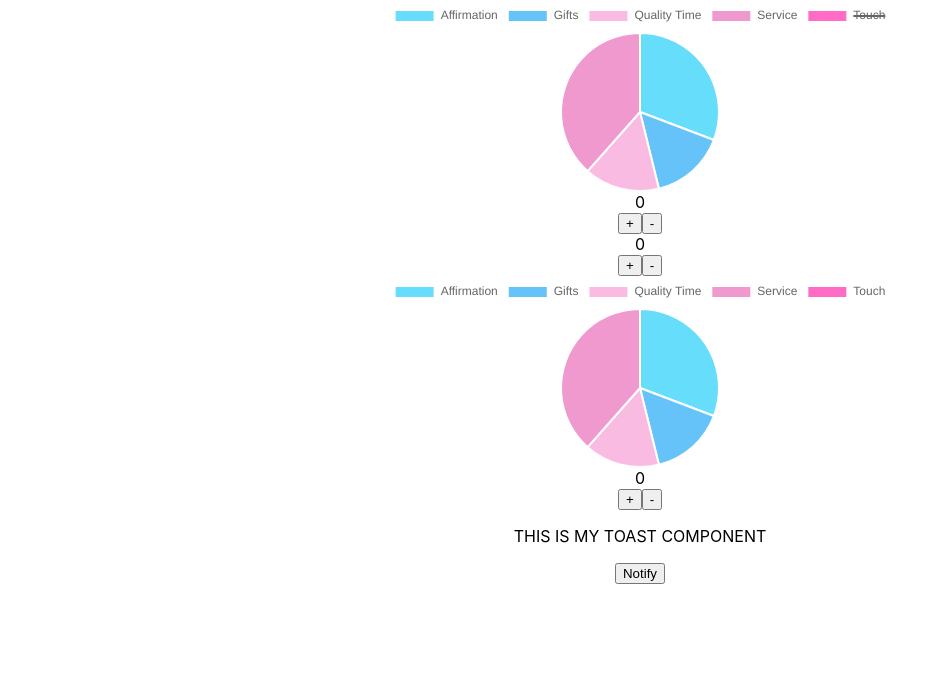
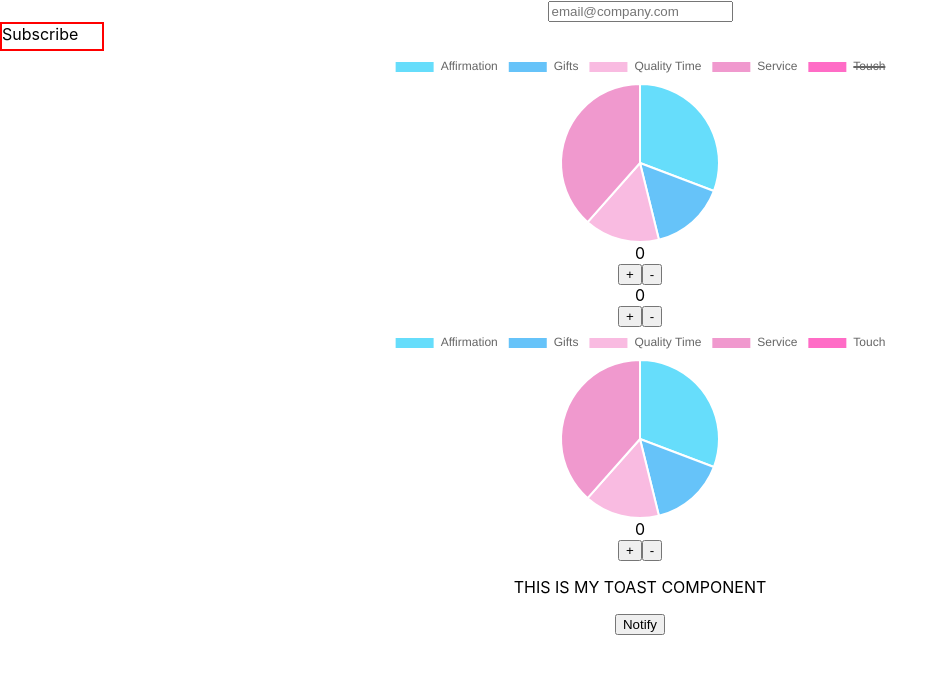
Before and after one commit to bbdoggett3/chart.js-practice, a React (Create React App) app: page / in a window 1280 px wide. Shown: the top 674 px of the page, without its empty margins (0-949 px from the left). Built offline with nearby package versions, Linux system fonts and the light colour scheme.

Commit message:
practice recaptcha authentication

```diff
--- a/package.json
+++ b/package.json
@@ -10,6 +10,7 @@
     "react": "^16.13.1",
     "react-chartjs-2": "^2.9.0",
     "react-dom": "^16.13.1",
+    "react-recaptcha-v3": "^2.0.1",
     "react-scripts": "3.4.1",
     "react-toastify": "^6.0.6"
   },
--- a/public/index.html
+++ b/public/index.html
@@ -39,5 +39,7 @@
       To begin the development, run `npm start` or `yarn start`.
       To create a production bundle, use `npm run build` or `yarn build`.
     -->
+
+    <script src="https://www.google.com/recaptcha/api.js?onLoad=onLoadCallback&render=explicit" async defer></script>
   </body>
 </html>
--- a/src/App.css
+++ b/src/App.css
@@ -2,37 +2,17 @@
   text-align: center;
 }
 
-.App-logo {
-  height: 40vmin;
-  pointer-events: none;
+.convert {
+  display: flex;
+  justify-items: center;
+  align-content: center;
+  border: 2px solid red;
+  width: 100px;
+  height: 25px;
 }
 
-@media (prefers-reduced-motion: no-preference) {
-  .App-logo {
-    animation: App-logo-spin infinite 20s linear;
-  }
-}
-
-.App-header {
-  background-color: #282c34;
-  min-height: 100vh;
-  display: flex;
-  flex-direction: column;
-  align-items: center;
-  justify-content: center;
-  font-size: calc(10px + 2vmin);
+.convert:hover {
+  cursor: pointer;
+  background-color: red;
   color: white;
 }
-
-.App-link {
-  color: #61dafb;
-}
-
-@keyframes App-logo-spin {
-  from {
-    transform: rotate(0deg);
-  }
-  to {
-    transform: rotate(360deg);
-  }
-}
--- a/src/App.js
+++ b/src/App.js
@@ -3,6 +3,7 @@ import "./App.css";
 import Chart from "./components/Chart";
 import Counter from "./components/Counter";
 import ToastComponent from './components/ToastComponent';
+import Recaptcha from 'react-recaptcha-v3';
 
 
 
@@ -50,6 +51,12 @@ class App extends Component {
   render() {
     return (
       <div className="App">
+        <input type="text" placeholder="email@company.com"/>
+
+        <div className="convert" onClick={this.handleSubscribe}>
+            Subscribe
+        </div>
+
         <Chart chartData={this.state.chartData}/>
         <Counter />
         <ToastComponent/>
```
Also changed, not shown: src/components/Form.js (added), 1 other file (tests, documents, lock files or other folders).
